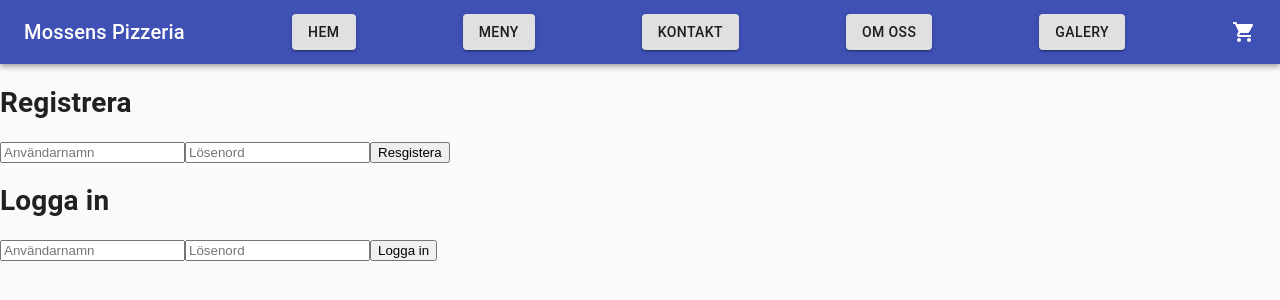
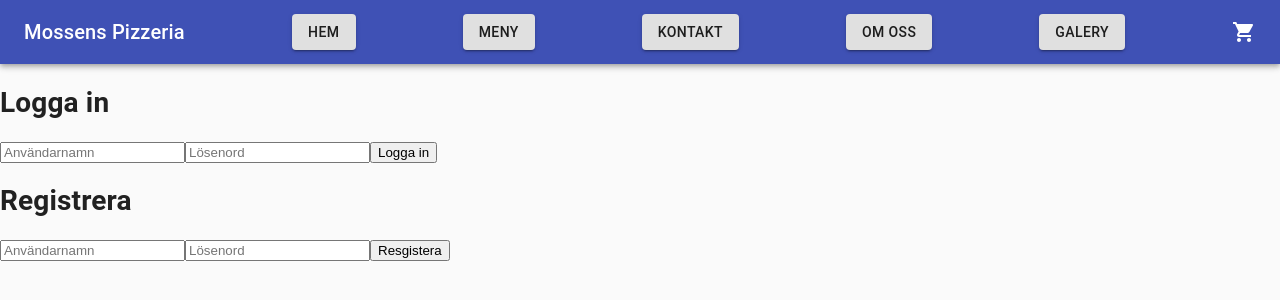
Before and after one commit to RezanTuran/MossensOnlinePizza, a React (Create React App) app in the folder client/: page /#/login in a window 1280 px wide. Shown: the top 300 px of the page. Built offline with nearby package versions, Linux system fonts and the light colour scheme.

Commit message:
login match

```diff
--- a/client/src/components/Admin/Login.js
+++ b/client/src/components/Admin/Login.js
@@ -1,25 +1,13 @@
 import React, { useState } from 'react'
 import Axios from 'axios';
+import Register from './Register'
 
 function Login() {
-
-    const [userNameReg, setUserNameReg] = useState('')
-    const [passwordReg, setPasswordReg] = useState('')
 
     const [userName, setUserName] = useState('')
     const [password, setPassword] = useState('')
 
     const [loginStatus, setLoginStatus] = useState('')
-
-    const register = () => {
-        Axios.post('https://mossenspizzeria.herokuapp.com/api/register', {
-            userName: userNameReg,
-            password: passwordReg,
-        }).then((response) => {
-            console.log(response);
-        });
-        window.location.reload()
-    };
 
     const login = () => {
         Axios.post('https://mossenspizzeria.herokuapp.com/api/login', {
@@ -27,39 +15,30 @@ function Login() {
             password: password,
         }).then((response) => {
 
-            if(response.data.message) {
+            if (response.data.message) {
                 setLoginStatus(response.data.message)
-            }else{
+            } else {
                 setLoginStatus(response.data[0].userName)
+            }
+            if(response.data[0].userName === userName && response.data[0].password === password){
+                alert("inloggad")
             }
         });
     };
 
     return (
-        <div>
-            <div>
-                <h1>Registrera</h1>
-                <input type="text" placeholder="Användarnamn"
-                    onChange={(e) => { setUserNameReg(e.target.value) }}
-                />
-                <input type="password" placeholder="Lösenord"
-                    onChange={(e) => { setPasswordReg(e.target.value) }}
-                />
-                <button onClick={register}>Resgistera</button>
-            </div>
-
             <div>
                 <h1>Logga in</h1>
                 <input type="text" placeholder="Användarnamn"
-                 onChange={(e) => { setUserName(e.target.value) }}
+                    onChange={(e) => { setUserName(e.target.value) }}
                 />
                 <input type="password" placeholder="Lösenord"
-                 onChange={(e) => { setPassword(e.target.value) }}
+                    onChange={(e) => { setPassword(e.target.value) }}
                 />
                 <button onClick={login}>Logga in</button>
+                <h1>{loginStatus}</h1>
+                <Register />
             </div>
-            <h1>{loginStatus}</h1>
-        </div>
     )
 }
 
--- /dev/null
+++ b/client/src/components/Admin/Register.js
@@ -0,0 +1,35 @@
+import React, {useState} from 'react'
+import Axios from 'axios';
+
+function Register() {
+
+    const [userNameReg, setUserNameReg] = useState('')
+    const [passwordReg, setPasswordReg] = useState('')
+
+    const register = () => {
+        Axios.post('https://mossenspizzeria.herokuapp.com/api/register', {
+            userName: userNameReg,
+            password: passwordReg,
+        }).then((response) => {
+            console.log(response);
+        });
+        window.location.reload()
+    };
+
+    return (
+        <div>
+            <div>
+                <h1>Registrera</h1>
+                <input type="text" placeholder="Användarnamn"
+                    onChange={(e) => { setUserNameReg(e.target.value) }}
+                />
+                <input type="password" placeholder="Lösenord"
+                    onChange={(e) => { setPasswordReg(e.target.value) }}
+                />
+                <button onClick={register}>Resgistera</button>
+            </div>
+        </div>
+    )
+}
+
+export default Register
```
Also changed, not shown: 13 other files (tests, documents, lock files or other folders).
